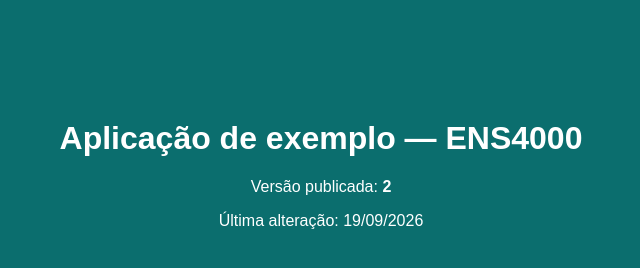
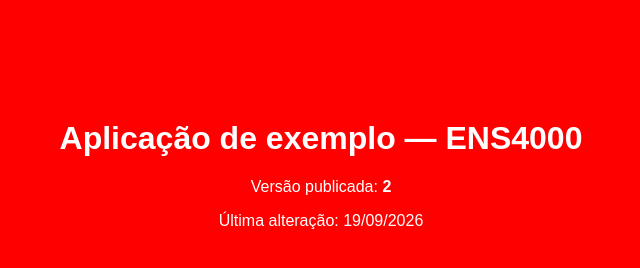
Before and after one commit to biancaferrari07/pipeline-netlify, a plain HTML site: page index.html in a window 1280 px wide. Shown: the whole page, without its empty margins (319-959 px from the left). Drawn offline with Linux system fonts and the light colour scheme.

Commit message:
Update background color in index.html
Changed background color from #0b6e6e to red.

```diff
--- a/index.html
+++ b/index.html
@@ -6,7 +6,7 @@
   <title>ENS4000 — Prática de Deploy</title>
   <style>
     body {
-      background-color: #0b6e6e; /* altere esta cor e faça o deploy */
+      background-color: red; /* altere esta cor e faça o deploy */
       color: #ffffff;
       font-family: Arial, Helvetica, sans-serif;
       text-align: center;
```
